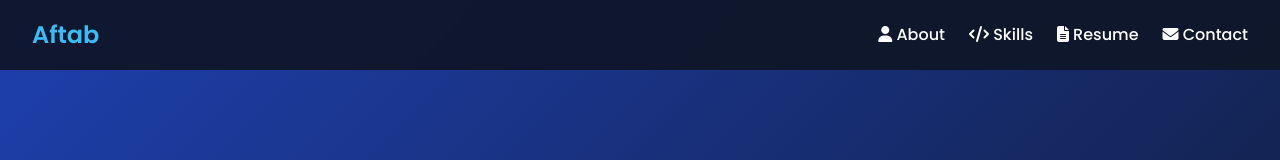
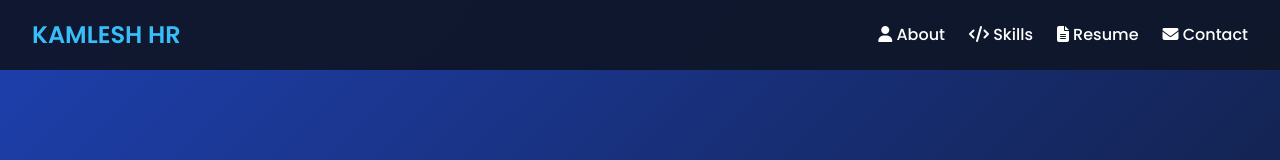
Before and after one commit to 25bcaa35-kama/kamlesh-portfolio, a website: page index.html in a window 1280 px wide. Shown: the top 160 px of the page. Drawn offline with Linux system fonts and the light colour scheme.

Commit message:
Update index.html

```diff
--- a/index.html
+++ b/index.html
@@ -19,7 +19,7 @@
 
 <!-- Navigation Bar -->
 <nav>
-  <h2>Aftab</h2>
+  <h2>KAMLESH HR</h2>
   <ul>
     <li><a href="#about"><i class="fas fa-user"></i> About</a></li>
     <li><a href="#skills"><i class="fas fa-code"></i> Skills</a></li>
```
